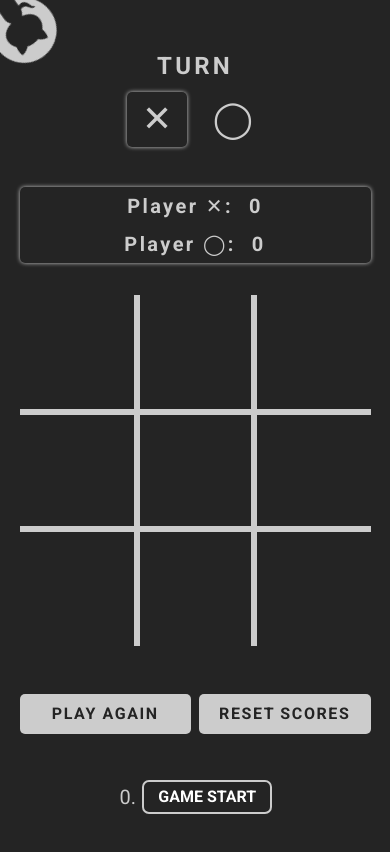
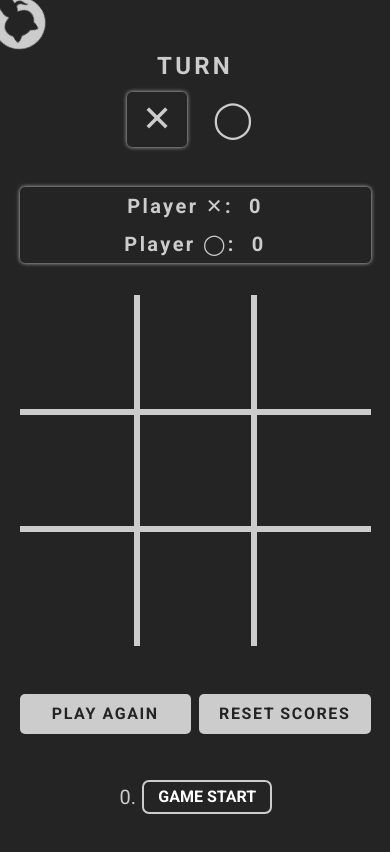
Before and after one commit to Alejandro-Madero/tic-tac-toe, a React (Vite) app: page / in a window 390 px wide. Shown: the top 852 px of the page. Built offline with nearby package versions, Linux system fonts and the light colour scheme.

Commit message:
Refactored GithubLink component

```diff
--- a/src/App.jsx
+++ b/src/App.jsx
@@ -78,8 +78,8 @@ const App = () => {
     setCurrentMove(0);
   };
 
+  const handleResetScore = () => setResetScore(!resetScore);
   const handleCloseModal = () => setShowModal(false);
-  const handleResetScore = () => setResetScore(!resetScore);
 
   useEffect(() => {
     if (!winner) return;
--- a/src/components/GithubLink.jsx
+++ b/src/components/GithubLink.jsx
@@ -1,3 +1,4 @@
+import Github from "../assets/github.svg";
 import styles from "./GithubLink.module.css";
 
 const GithubLink = () => {
@@ -8,14 +9,8 @@ const GithubLink = () => {
       rel="noopener noreferrer"
       aria-label="Visit the proyect's Github repository"
     >
-      <svg
-        xmlns="http://www.w3.org/2000/svg"
-        viewBox="0 0 64 64"
-        width="128px"
-        height="128px"
-        className={styles.logo}
-      >
-        <path d="M32 6C17.641 6 6 17.641 6 32c0 12.277 8.512 22.56 19.955 25.286-.592-.141-1.179-.299-1.755-.479V50.85c0 0-.975.325-2.275.325-3.637 0-5.148-3.245-5.525-4.875-.229-.993-.827-1.934-1.469-2.509-.767-.684-1.126-.686-1.131-.92-.01-.491.658-.471.975-.471 1.625 0 2.857 1.729 3.429 2.623 1.417 2.207 2.938 2.577 3.721 2.577.975 0 1.817-.146 2.397-.426.268-1.888 1.108-3.57 2.478-4.774-6.097-1.219-10.4-4.716-10.4-10.4 0-2.928 1.175-5.619 3.133-7.792C19.333 23.641 19 22.494 19 20.625c0-1.235.086-2.751.65-4.225 0 0 3.708.026 7.205 3.338C28.469 19.268 30.196 19 32 19s3.531.268 5.145.738c3.497-3.312 7.205-3.338 7.205-3.338.567 1.474.65 2.99.65 4.225 0 2.015-.268 3.19-.432 3.697C46.466 26.475 47.6 29.124 47.6 32c0 5.684-4.303 9.181-10.4 10.4 1.628 1.43 2.6 3.513 2.6 5.85v8.557c-.576.181-1.162.338-1.755.479C49.488 54.56 58 44.277 58 32 58 17.641 46.359 6 32 6zM33.813 57.93C33.214 57.972 32.61 58 32 58 32.61 58 33.213 57.971 33.813 57.93zM37.786 57.346c-1.164.265-2.357.451-3.575.554C35.429 57.797 36.622 57.61 37.786 57.346zM32 58c-.61 0-1.214-.028-1.813-.07C30.787 57.971 31.39 58 32 58zM29.788 57.9c-1.217-.103-2.411-.289-3.574-.554C27.378 57.61 28.571 57.797 29.788 57.9z" />
+      <svg className={styles.logo}>
+        <use href={`${Github}#github`}></use>
       </svg>
     </a>
   );
--- a/src/components/GithubLink.module.css
+++ b/src/components/GithubLink.module.css
@@ -3,6 +3,8 @@
   position: absolute;
   left: 0;
   top: 0;
+  width: 128px;
+  height: 128px;
   transform: translate(-40%, -40%) rotate(145deg);
   overflow: hidden;
   transition: all 0.5s;
@@ -15,12 +17,20 @@
 
 @media (max-width: 768px) {
   .logo {
-    width: 80px;
-    height: 80px;
-    transform: translate(-20%, -12%) rotate(145deg);
+    transform: translate(-30%, -28%) rotate(145deg) scale(0.6);
   }
 
   .logo:hover {
-    transform: translate(-20%, -12%) scale(1.1) rotate(145deg);
+    transform: translate(-30%, -28%) rotate(145deg) scale(0.7);
   }
 }
+
+@media (max-width: 500px) {
+  .logo {
+    transform: translate(-35%, -32%) rotate(145deg) scale(0.5);
+  }
+
+  .logo:hover {
+    transform: translate(-35%, -32%) rotate(145deg) scale(0.6);
+  }
+}
--- a/src/components/History.jsx
+++ b/src/components/History.jsx
@@ -9,10 +9,9 @@ const History = ({ children, history, onShowHistory, move }) => {
       <div className={styles["btns-container"]}>
         {history.map((board, i) => {
           return (
-            <div className={styles.move}>
+            <div key={i} className={styles.move}>
               <span>{i}.</span>
               <Button
-                key={i}
                 onClick={() => handleClick(i)}
                 className={`${styles.btn} ${i === move ? styles.selected : ""}`}
               >
```
Also changed, not shown: src/assets/github.svg.
